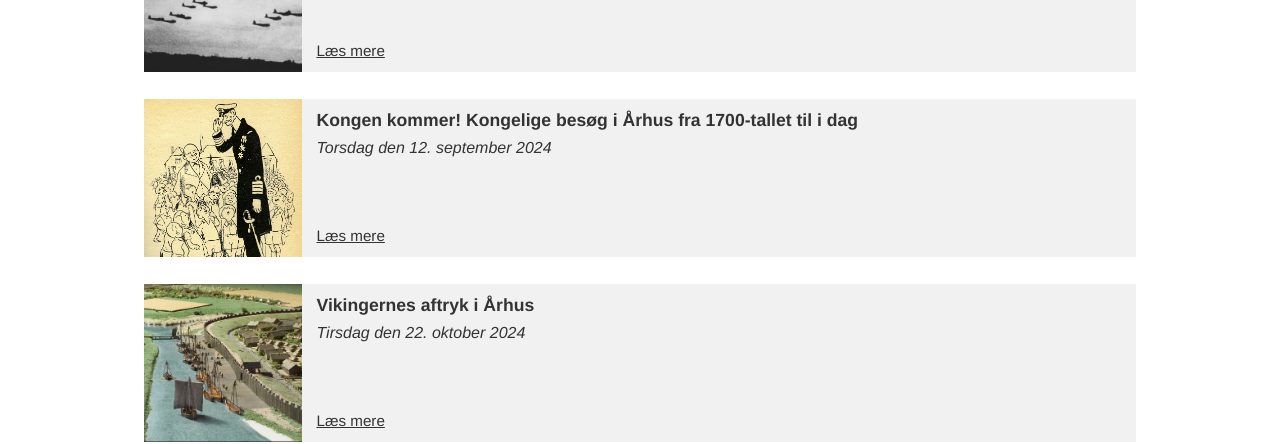
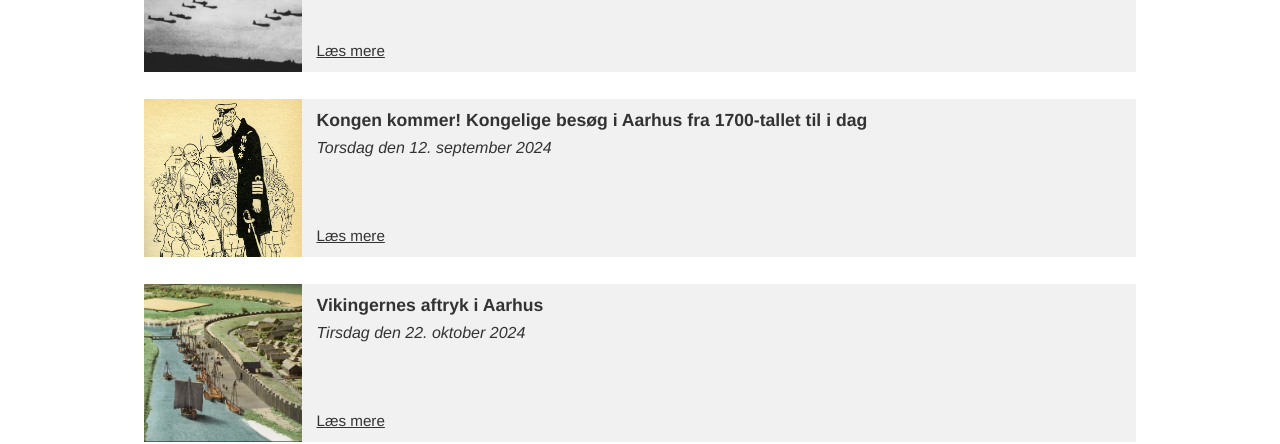
Before and after one commit to guldhorn/historisk-samfund, a Jekyll site: the page built from arrangementer/index.md, in a window 1280 px wide. Shown: the part 1164-1608 px from the top of the page. Built offline with Jekyll 4.4.1, drawn with Linux system fonts in a browser that asks for light colours.

Commit message:
Update arrangements.yaml

```diff
--- a/_data/arrangements.yaml
+++ b/_data/arrangements.yaml
@@ -65,8 +65,8 @@
 
 - page_url: /arrangementer/2024-09-12-kongen-kommer-kongelige-besoeg-i-aarhus-fra-1700-tallet-til-i-dag
   image_url: /assets/chr-x-boern-arrangementsside.JPG
-  image_alt: Kongelige besøg i Århus fra 1700-tallet til i dag
-  title: Kongen kommer! Kongelige besøg i Århus fra 1700-tallet til i dag
+  image_alt: Kongelige besøg i Aarhus fra 1700-tallet til i dag
+  title: Kongen kommer! Kongelige besøg i Aarhus fra 1700-tallet til i dag
   presenter: Ved Nina Seirup, cand. mag. i historie og engelsk. Nina har fungeret som royal ekspert i TV2 Østjylland og på P1.
   location: Foredraget foregår på Dokk1, niv. 2.2, Aarhus Stadsarkiv
   date: Torsdag den 12. september 2024
@@ -75,8 +75,8 @@
 
 - page_url: /arrangementer/2024-10-22-vikingernes-aftryk-i-aarhus
   image_url: /assets/aros-arrangementsside.jpg
-  image_alt: Vikingernes aftryk i Århus
-  title: Vikingernes aftryk i Århus
+  image_alt: Vikingernes aftryk i Aarhus
+  title: Vikingernes aftryk i Aarhus
   presenter: Ved Mogens Frost Tvorup Larsen, Mogens har arbejdet med formidling på Moesgaard Museum. Herunder museets vikingemarked.
   location: Foredraget foregår på Dokk1, niv. 2.2, Aarhus Stadsarkiv
   date: Tirsdag den 22. oktober 2024
```
